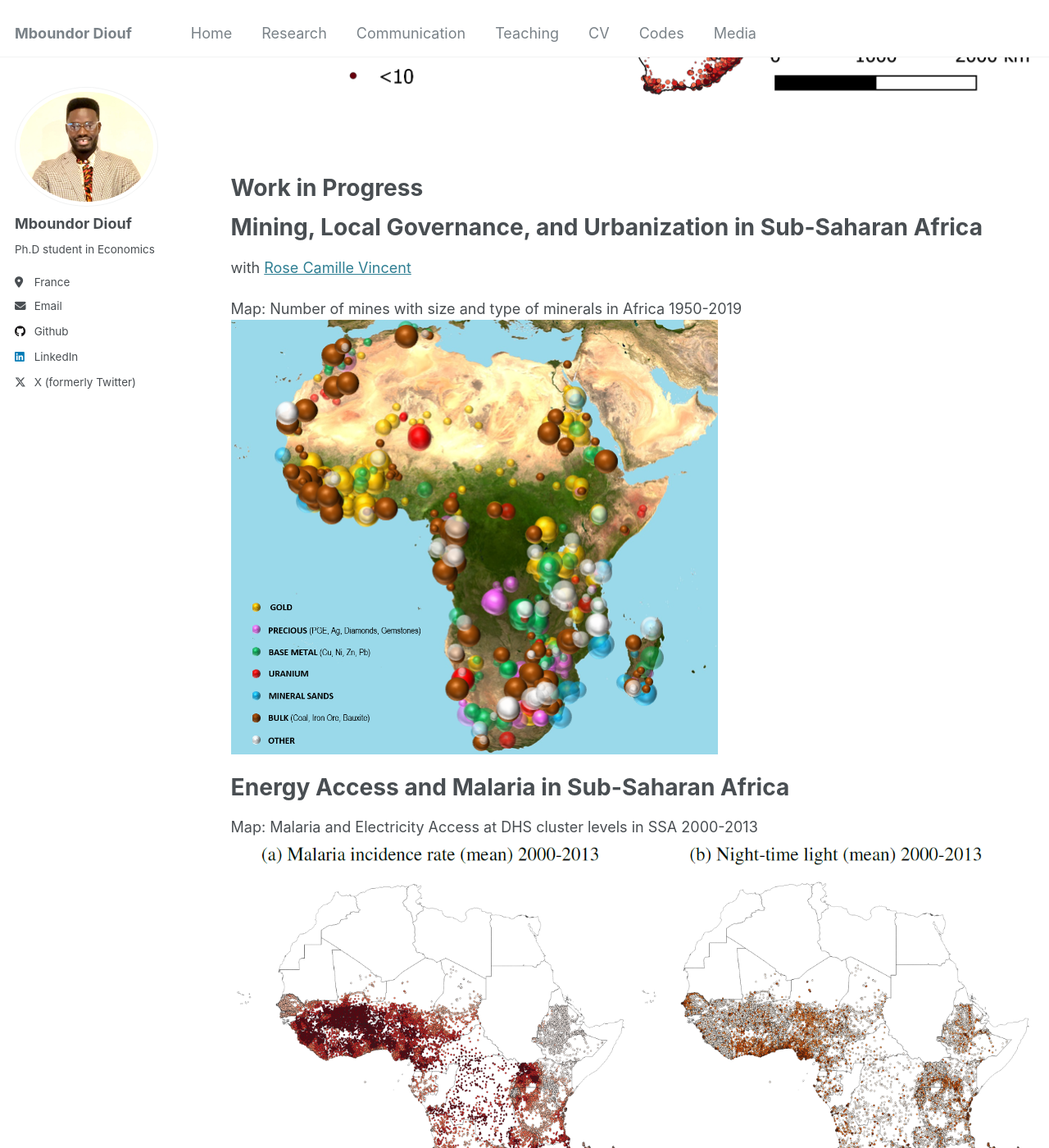
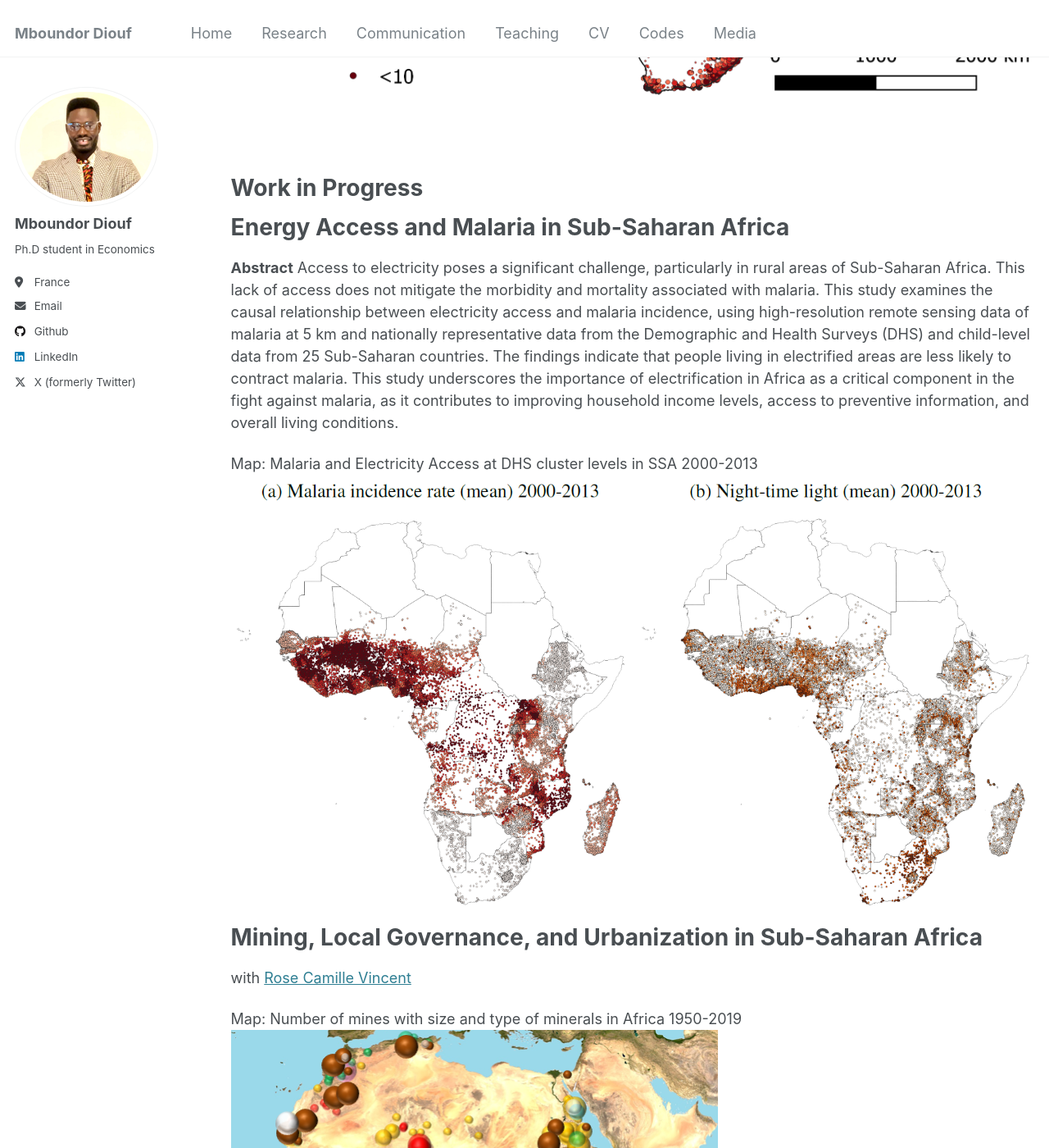
Before and after one commit to mboundordiouf/mboundordiouf.github.io, a Jekyll site: the page built from _pages/publications.md, in a window 1280 px wide and 1400 px high, scrolled down 5107 px. Shown: the whole window at 82% size. Built offline with Jekyll 4.4.1, drawn with Linux system fonts in a browser that asks for light colours.

Commit message:
Update publications.md

```diff
--- a/_pages/publications.md
+++ b/_pages/publications.md
@@ -38,13 +38,16 @@ The global energy transition is crucial but presents social and political challe
  Map: Number of conflict events in Africa 1997-2021 <br/><img src='/images/Map_number of ACLED events.png'>
 
 # Work in Progress
+# Energy Access and Malaria in Sub-Saharan Africa
+
+**Abstract**
+Access to electricity poses a significant challenge, particularly in rural areas of Sub-Saharan Africa. This lack of access does not mitigate the morbidity and mortality associated with malaria. This study examines the causal relationship between electricity access and malaria incidence, using high-resolution remote sensing data of malaria at 5 km and nationally representative data from the Demographic and Health Surveys (DHS) and child-level data from 25 Sub-Saharan countries. The findings indicate that people living in electrified areas are less likely to contract malaria. This study underscores the importance of electrification in Africa as a critical component in the fight against malaria, as it contributes to improving household income levels, access to preventive information, and overall living conditions.
+
+ Map: Malaria and Electricity Access at DHS cluster levels in SSA 2000-2013 <br/><img src='/images/Malaria_Electricity.png'>
+
 # Mining, Local Governance, and Urbanization in Sub-Saharan Africa
 with [Rose Camille Vincent](https://rosecamillevincent.com/)
 
  Map: Number of mines with size and type of minerals in Africa 1950-2019 <br/><img src='/images/Map_Mineral_Size_AFRICA_ok.PNG'>
 
-# Energy Access and Malaria in Sub-Saharan Africa
-
- Map: Malaria and Electricity Access at DHS cluster levels in SSA 2000-2013 <br/><img src='/images/Malaria_Electricity.png'>
-
 # Natural Disasters Kill Natural Resources: Is Mining Investment for Energy Transition Risk?
```
